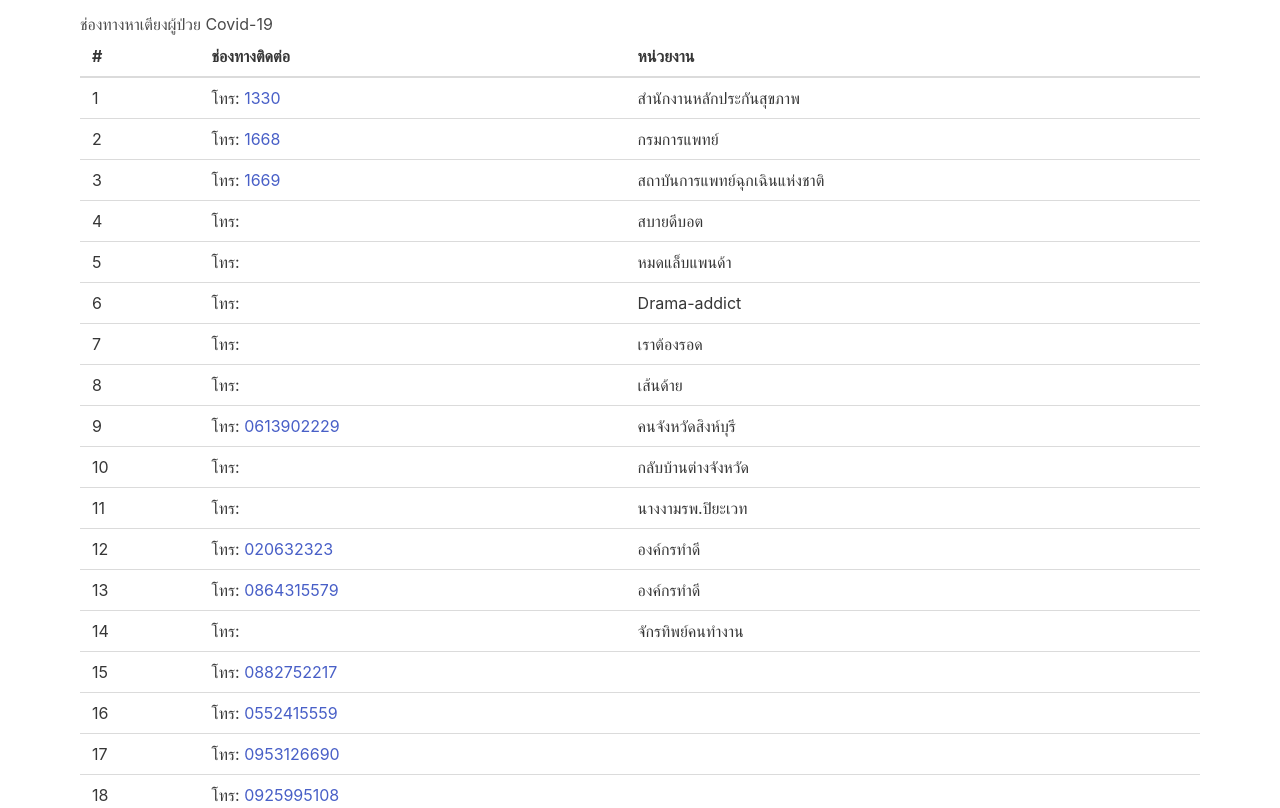
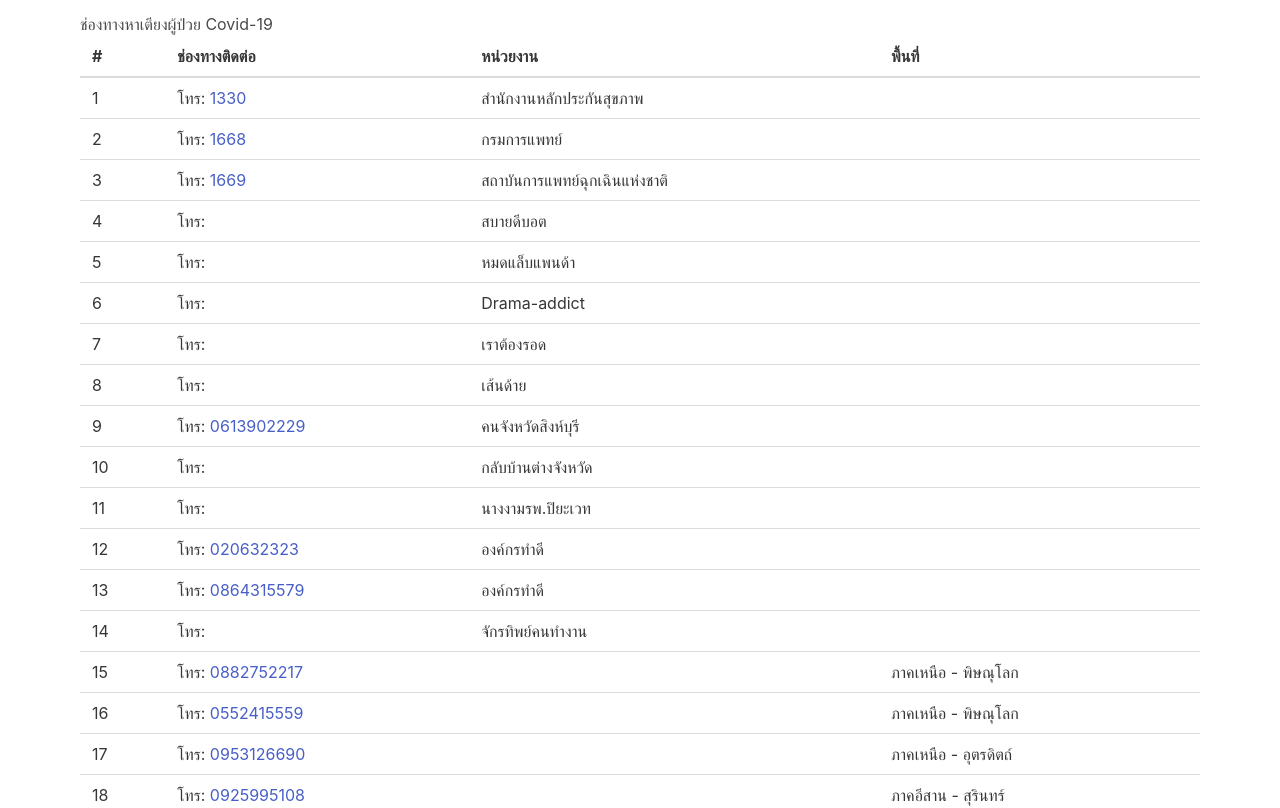
Before and after one commit to SandzoNight/hatiang, a Next.js app: page / in a window 1280 px wide. Shown: the top 808 px of the page. Built offline with nearby package versions, Linux system fonts and the light colour scheme.

Commit message:
Show contact area when available

```diff
--- a/pages/index.js
+++ b/pages/index.js
@@ -19,6 +19,7 @@ export default function Home() {
                 <th>#</th>
                 <th>ช่องทางติดต่อ</th>
                 <th>หน่วยงาน</th>
+                <th>พื้นที่</th>
               </tr>
             </thead>
             <tbody>
@@ -29,6 +30,7 @@ export default function Home() {
                     โทร: <a href={`tel:${contact.tel}`}>{contact.tel}</a>
                   </td>
                   <td>{contact.name}</td>
+                  <td>{`${contact.area ? `ภาค${contact.area}` : ''}`} {contact.province ? `- ${contact.province}` : ''}</td>
                 </tr>
               ))}
             </tbody>
```
